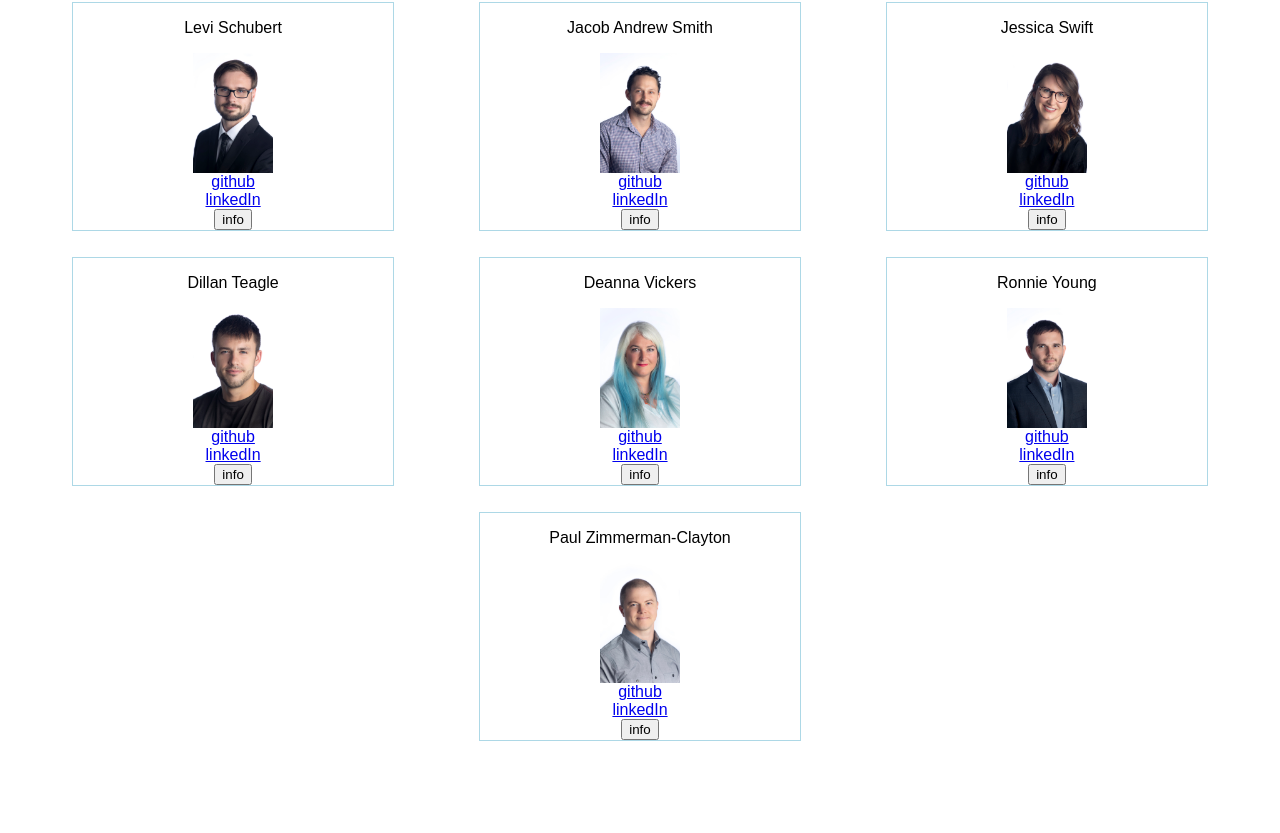
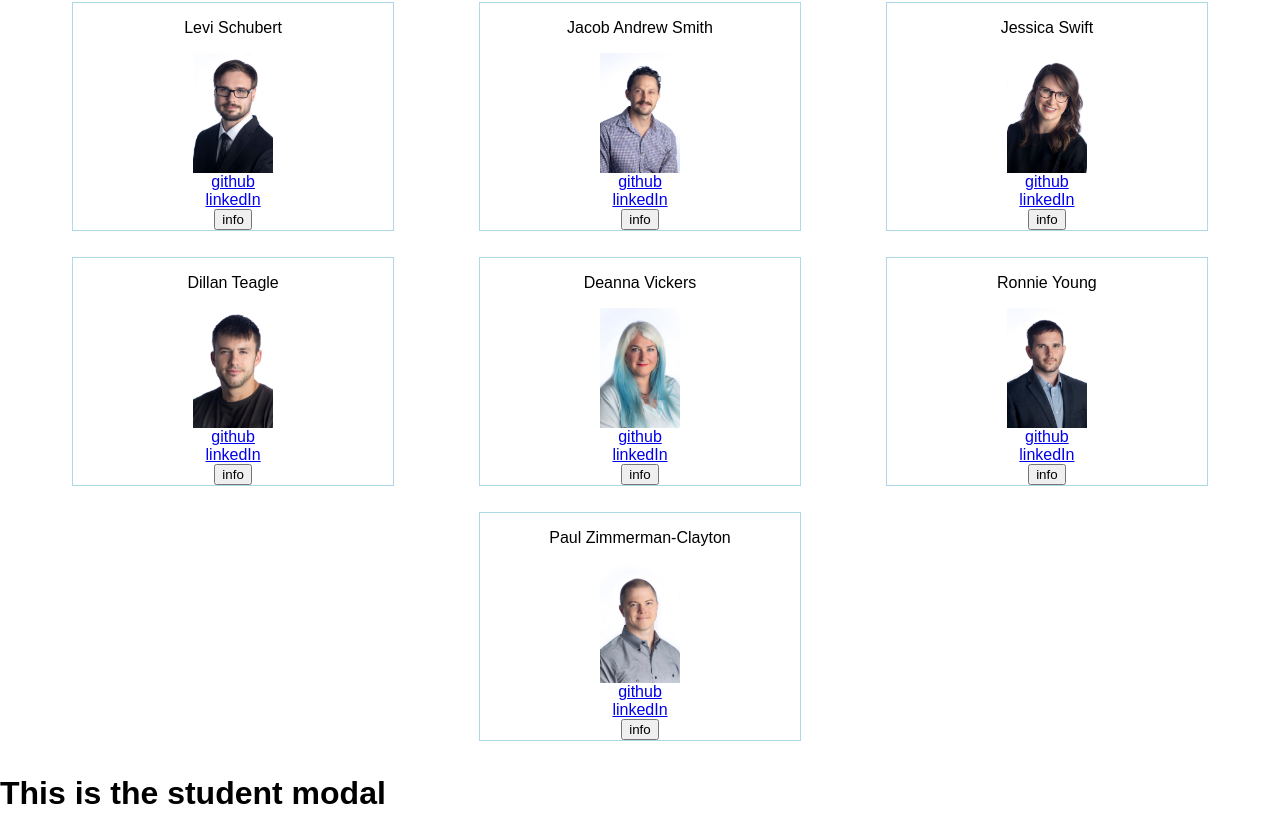
Before and after one commit to nss-day-cohort-25-website/nss-day-cohort-25-website, a React (Create React App) app: page / in a window 1280 px wide. Shown: the part 3040-3873 px from the top of the page. Before the commit the page ends 3793 px from the top, so only its background shows below. Built offline with nearby package versions, Linux system fonts and the light colour scheme.

Commit message:
added student modal component

```diff
--- a/src/App.js
+++ b/src/App.js
@@ -52,6 +52,7 @@ import vickersFun from './img/finalsindividuals1/vickersFun.jpg'
 import vickersSerious from './img/finalsindividuals1/vickersSerious.jpg'
 import youngFun from './img/finalsindividuals1/youngFun.jpg'
 import youngSerious from './img/finalsindividuals1/youngSerious.jpg'
+import StudentModal from './student-modal/StudentModal';
 class App extends Component {
 
   // initial state of application, holds student information
@@ -111,7 +112,7 @@ class App extends Component {
           students={this.state.students}
           showModal={this.showModal}
         />
-        {/* <StudentModal /> */}
+        <StudentModal />
       </div>
     );
   }
--- /dev/null
+++ b/src/student-modal/StudentModal.js
@@ -0,0 +1,16 @@
+import React, { Component } from 'react'
+
+
+class StudentModal extends Component {
+
+
+    render() {
+        return (
+            <React.Fragment>
+                <h1>This is the student modal</h1>
+            </React.Fragment>
+        )
+    }
+}
+
+export default StudentModal
```
